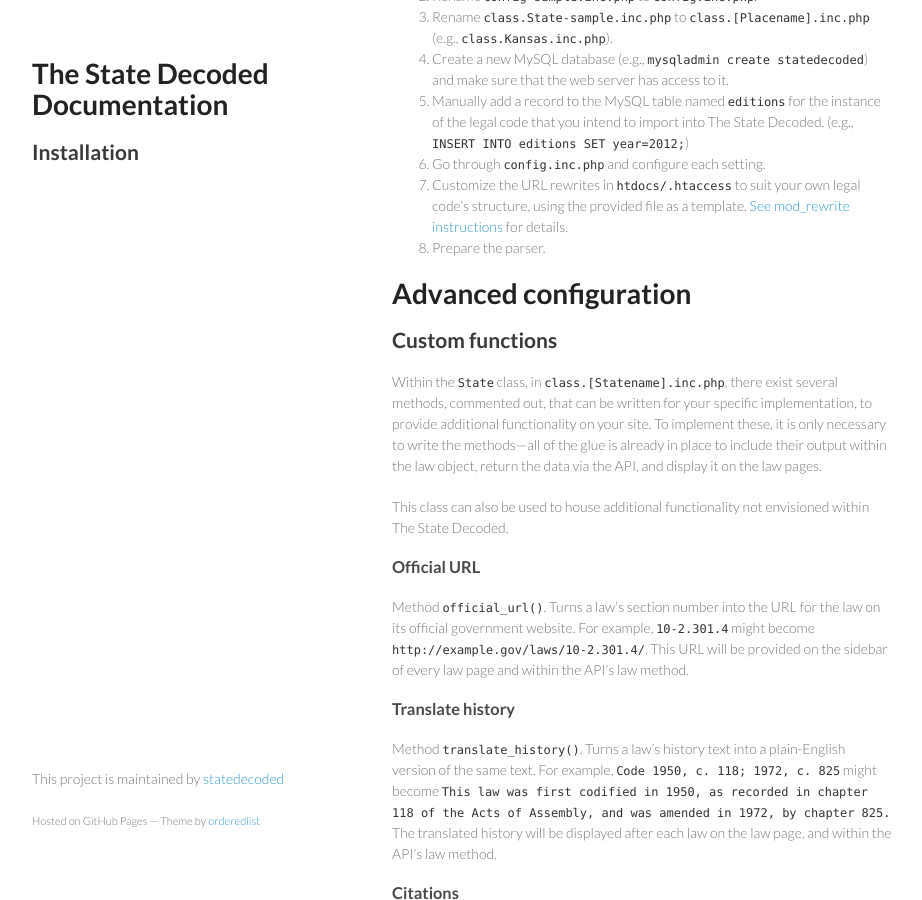
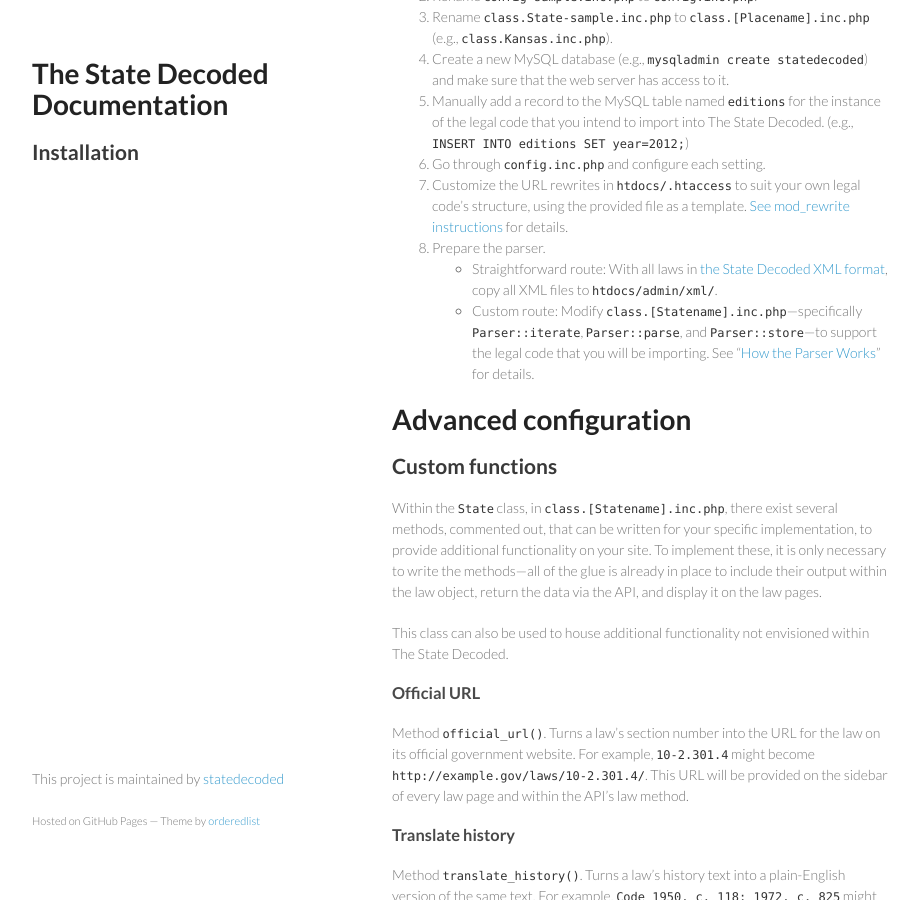
Before and after one commit to statedecoded/documentation, a Jekyll site: the page built from installation.md, in a window 1280 px wide and 900 px high, scrolled down 800 px. Shown: the whole window, without its empty margins (178-1100 px from the left). Built offline with Jekyll 4.4.1, drawn with Linux system fonts in a browser that asks for light colours.

Commit message:
Why art thou so far from helping me, and from the words of my roaring?

```diff
--- a/installation.md
+++ b/installation.md
@@ -34,8 +34,8 @@
 1. Go through `config.inc.php` and configure each setting.
 1. Customize the URL rewrites in `htdocs/.htaccess` to suit your own legal code's structure, using the provided file as a template. [See mod_rewrite instructions](http://httpd.apache.org/docs/current/mod/mod_rewrite.html) for details.
 1. Prepare the parser.
-
-
+	* Straightforward route: With all laws in [the State Decoded XML format](xml-format.html), copy all XML files to `htdocs/admin/xml/`.
+	* Custom route: Modify `class.[Statename].inc.php`—specifically `Parser::iterate`, `Parser::parse`, and `Parser::store`—to support the legal code that you will be importing. See "[How the Parser Works](parser.html)" for details.
 
 # Advanced configuration
 
```
